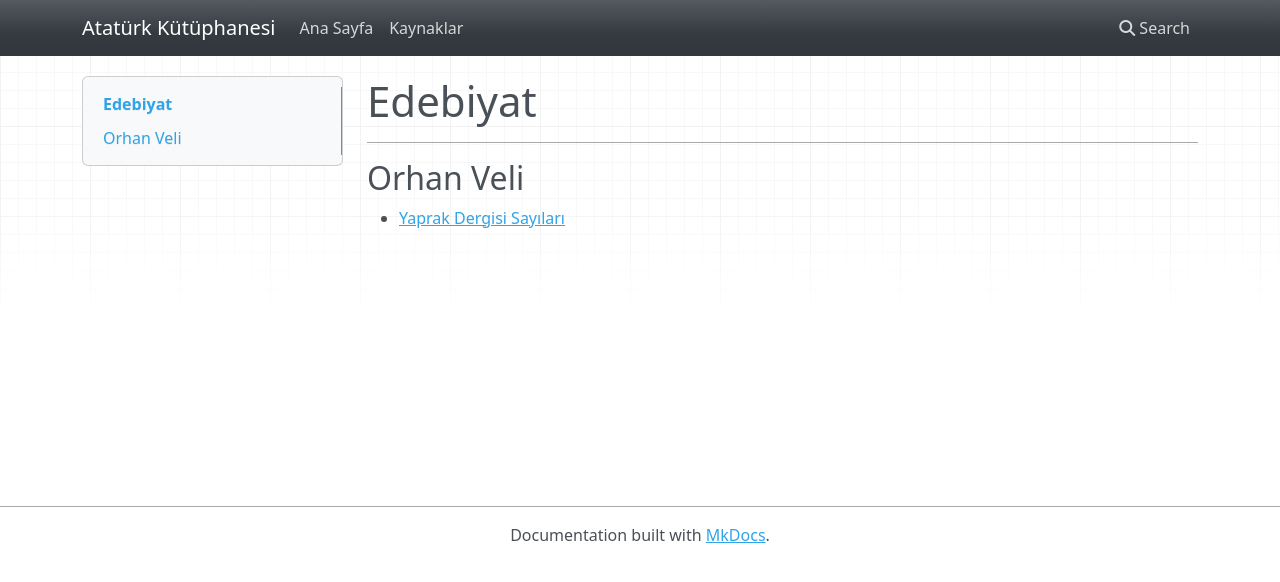
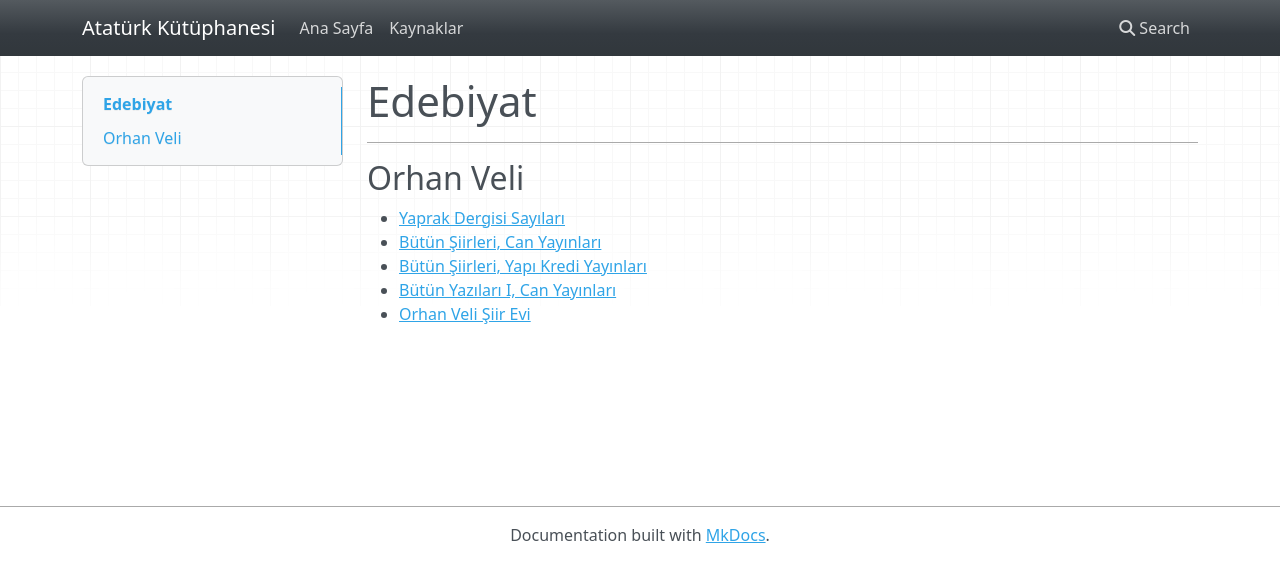
Before and after one commit to oldventura/AtaturkKutuphanesi, an MkDocs documentation site: the page built from docs/literature.md, in a window 1280 px wide. Shown: the top 582 px of the page. Built offline with MkDocs 1.6.1, drawn with Linux system fonts in a browser that asks for light colours; nearby versions of some CDN libraries.

Commit message:
Fixed a bug cause Michael said to

```diff
--- a/docs/literature.md
+++ b/docs/literature.md
@@ -4,3 +4,7 @@
 
 ## Orhan Veli
 * [Yaprak Dergisi Sayıları](https://www.tustav.org/sureli-yayinlar-arsivi/yaprak/)
+* [Bütün Şiirleri, Can Yayınları](http://libgen.rs/book/index.php?md5=A11E598767BF98C491A5EB0AFC10F5F5)
+* [Bütün Şiirleri, Yapı Kredi Yayınları](http://libgen.rs/book/index.php?md5=20AB7A6A64426203FC3B8BE2026D97BD)
+* [Bütün Yazıları I, Can Yayınları](http://libgen.rs/book/index.php?md5=C235DACE91B980E7FAE5CFDACDFDD9E8)
+* [Orhan Veli Şiir Evi](http://orhanveli.net)
```
